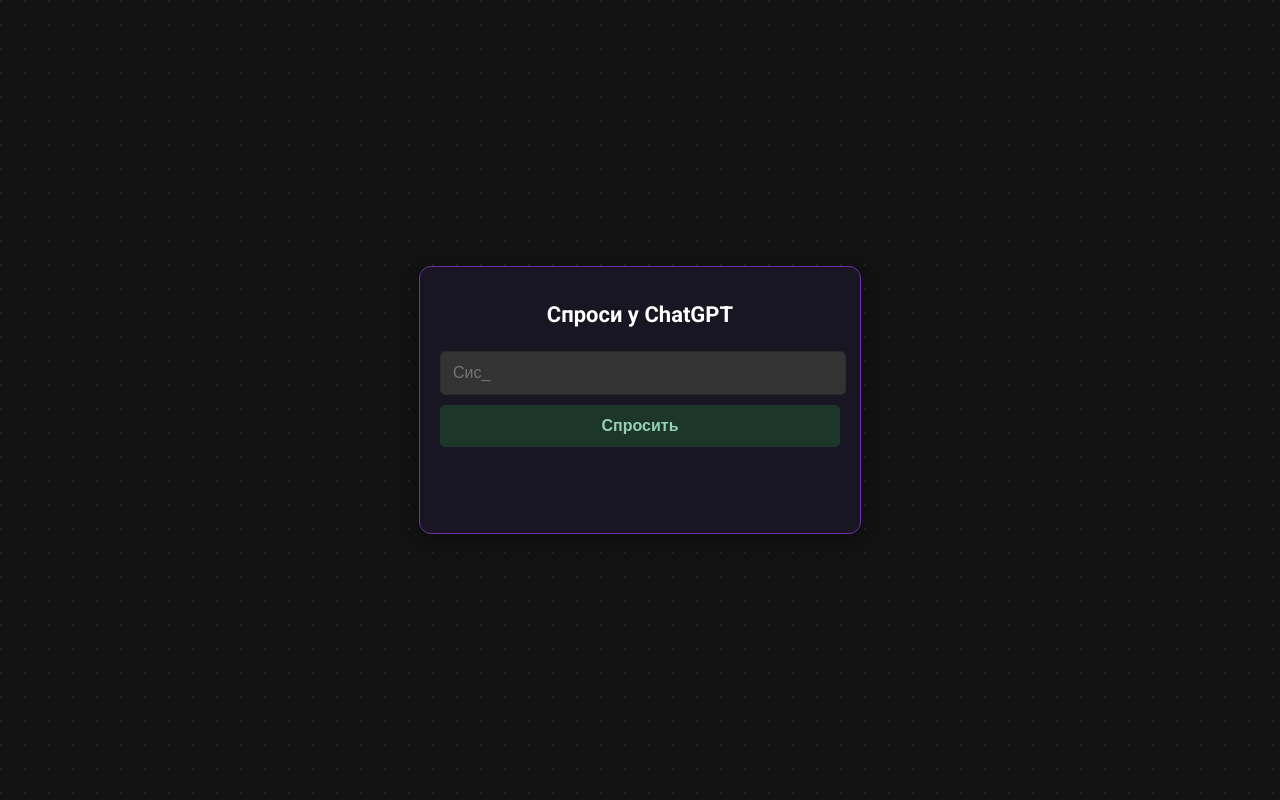
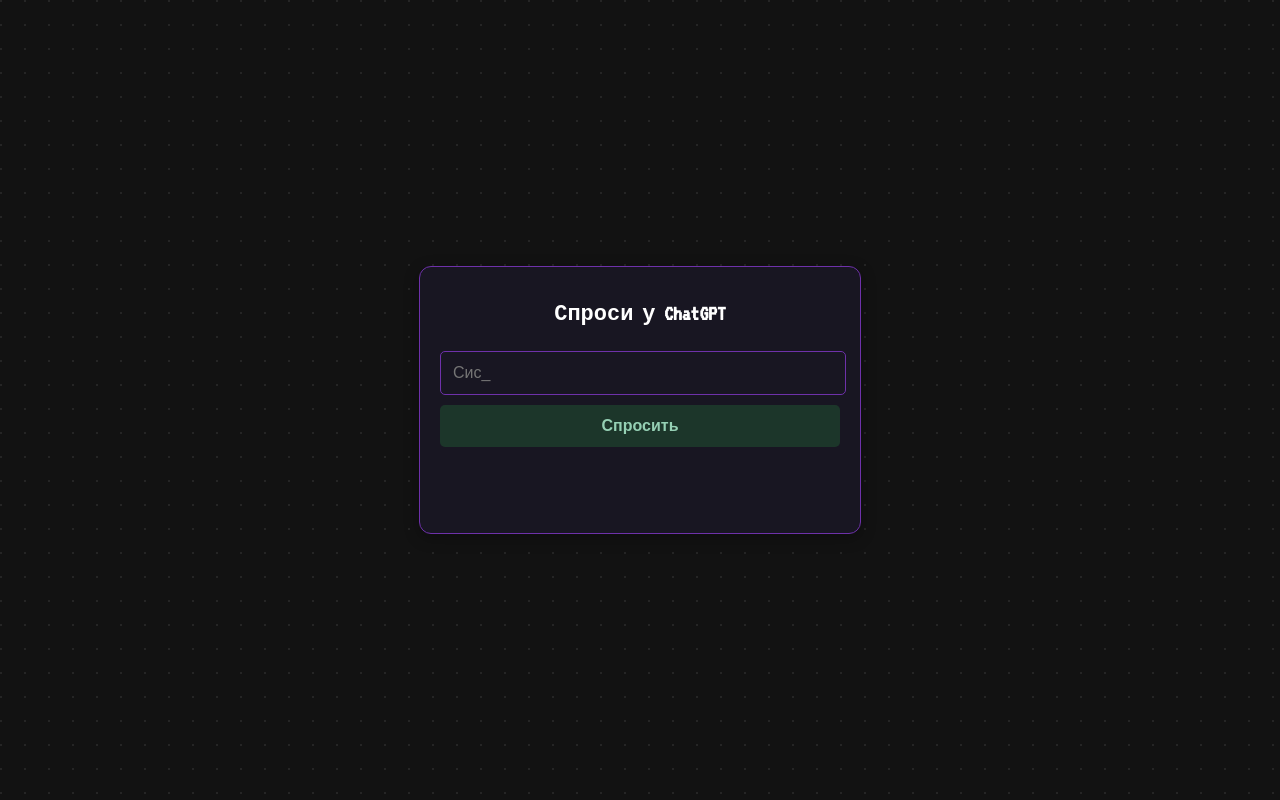
Before and after one commit to kostyaderkach/chatbot-fe, a plain HTML site: page index.html in a window 1280 px wide. Drawn offline with Linux system fonts and the light colour scheme.

Commit message:
font changes

```diff
--- a/index.html
+++ b/index.html
@@ -3,7 +3,7 @@
 <head>
     <meta charset="UTF-8">
     <meta name="viewport" content="width=device-width, initial-scale=1.0">
-    <link href="https://fonts.googleapis.com/css2?family=Roboto:wght@300;400;500;700&display=swap" rel="stylesheet">
+    <link href="https://fonts.googleapis.com/css2?family=VT323&display=swap" rel="stylesheet">
     <title>ChatGPT с Google Sheets</title>
     <link rel="stylesheet" href="style.css">
 </head>
--- a/style.css
+++ b/style.css
@@ -1,6 +1,7 @@
 /* Основной фон страницы */
 body {
-    font-family: 'Roboto', sans-serif;
+    font-family: 'VT323', monospace;
+    color: lime;
     background-image: url('grid--dark.svg');
     background-repeat: repeat;  /* Повторение в обеих осях */
     background-size: auto;
@@ -35,8 +36,8 @@ input {
     width: calc(100% - 20px);
     padding: 12px;
     margin: 10px 0;
-    border: 1px solid #2c2c2c;
-    background-color: #333;
+    border: 1px solid rgb(110, 49, 170);
+    background-color: rgb(24, 22, 34);
     color: #e0e0e0;
     border-radius: 5px;
     font-size: 16px;
```
